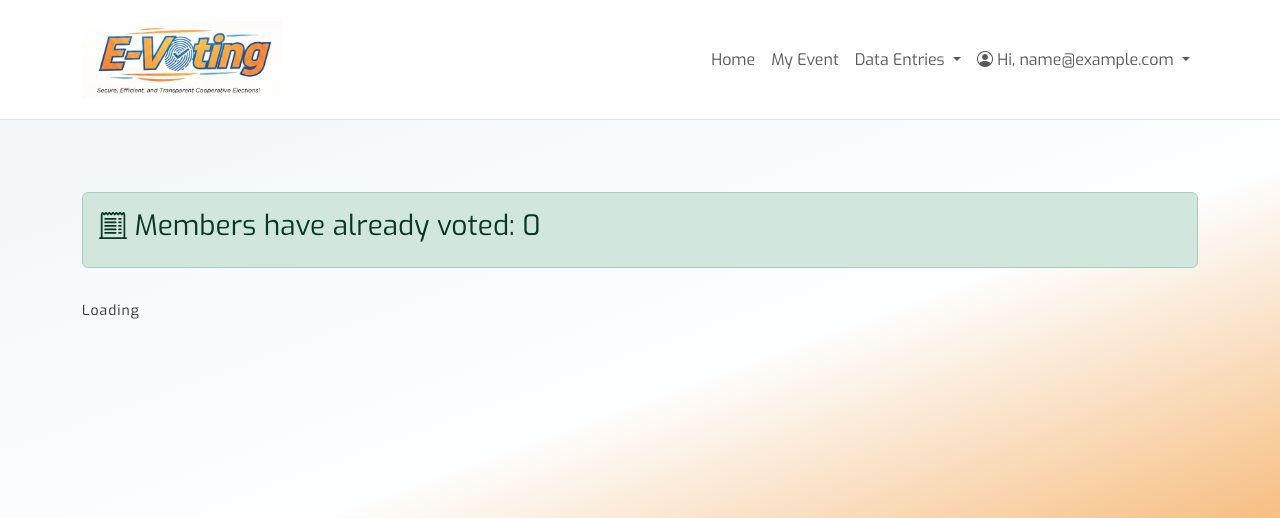
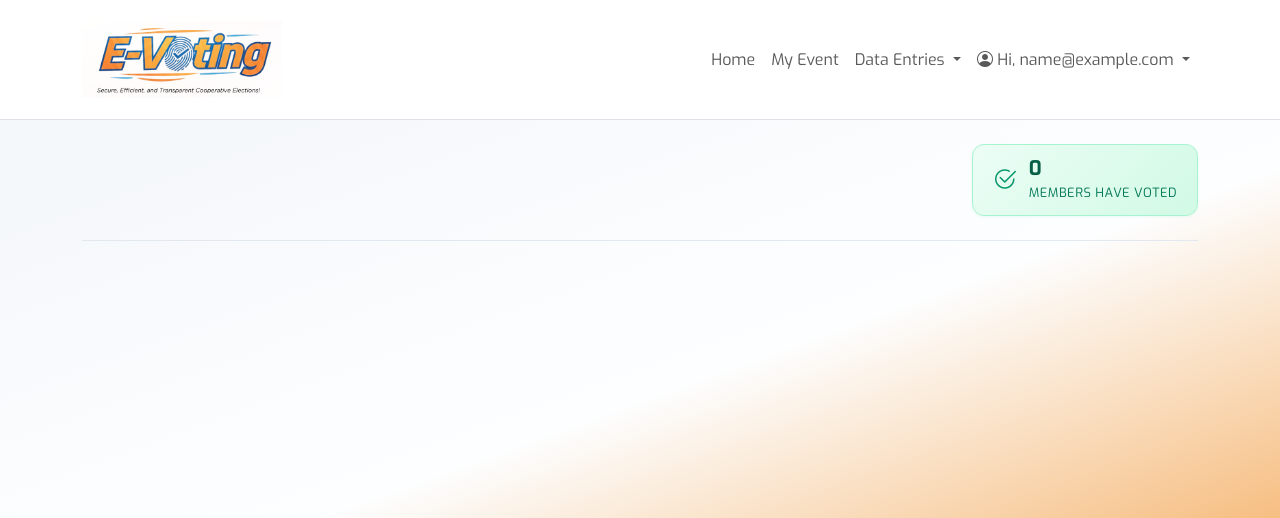
Before and after one commit to AnsellGabriel/evoting, a Rails app: page /votes/results_graph in a window 1280 px wide. Shown: the top 518 px of the page. Run offline with Rails 7, Linux system fonts and the light colour scheme; the visitor is signed in with stand-in values (Sample User, id 1); data that the repository does not hold is empty; style sheets or scripts are compiled from the project's sources; parts of the project's set-up code (start-up, migrations or seed data) failed here and were passed over; some libraries are stand-ins or nearby versions.

Commit message:
update ui of graph

```diff
--- a/app/assets/stylesheets/custom.scss
+++ b/app/assets/stylesheets/custom.scss
@@ -450,3 +450,119 @@ body {
   font-size: 0.875rem;
   border-radius: 8px;
 }
+
+// Results graph page
+.results-graph {
+  padding-bottom: 2rem;
+  max-width: 1200px;
+  margin: 0 auto;
+}
+
+.results-graph__header {
+  display: flex;
+  flex-wrap: wrap;
+  align-items: center;
+  justify-content: space-between;
+  gap: 1rem 1.5rem;
+  margin-bottom: 2rem;
+  padding-bottom: 1.5rem;
+  border-bottom: 1px solid #e2e8f0;
+}
+
+.results-graph__title {
+  font-size: 1.75rem;
+  font-weight: 700;
+  color: #0f172a;
+  margin: 0;
+  letter-spacing: -0.02em;
+  line-height: 1.2;
+}
+
+.results-graph__stat {
+  display: flex;
+  align-items: center;
+  gap: 0.75rem;
+  padding: 0.75rem 1.25rem;
+  background: linear-gradient(135deg, #ecfdf5 0%, #d1fae5 100%);
+  border: 1px solid #a7f3d0;
+  border-radius: 12px;
+  box-shadow: 0 1px 3px rgba(16, 185, 129, 0.08);
+}
+
+.results-graph__stat-icon {
+  font-size: 1.5rem;
+  color: #059669;
+  line-height: 1;
+}
+
+.results-graph__stat-content {
+  display: flex;
+  flex-direction: column;
+  align-items: flex-start;
+  gap: 0.125rem;
+}
+
+.results-graph__stat-value {
+  font-size: 1.25rem;
+  font-weight: 700;
+  color: #065f46;
+  line-height: 1.2;
+}
+
+.results-graph__stat-label {
+  font-size: 0.8rem;
+  font-weight: 500;
+  color: #047857;
+  text-transform: uppercase;
+  letter-spacing: 0.04em;
+}
+
+.results-graph__cards {
+  display: grid;
+  grid-template-columns: repeat(auto-fill, minmax(340px, 1fr));
+  gap: 1.5rem;
+}
+
+.results-graph__card-wrapper {
+  min-width: 0;
+}
+
+.results-graph__card-wrapper--wide {
+  grid-column: 1 / -1;
+}
+
+.results-graph__card {
+  height: 100%;
+  background: #fff;
+  border: 1px solid #e5e7eb;
+  border-radius: 14px;
+  overflow: hidden;
+  box-shadow: 0 1px 3px rgba(0, 0, 0, 0.06);
+  transition: box-shadow 0.2s ease, border-color 0.2s ease;
+}
+
+.results-graph__card:hover {
+  box-shadow: 0 8px 24px rgba(0, 0, 0, 0.08);
+  border-color: #d1d5db;
+}
+
+.results-graph__card-title {
+  margin: 0;
+  padding: 1rem 1.25rem;
+  font-size: 1.1rem;
+  font-weight: 600;
+  color: #1e40af;
+  background: linear-gradient(180deg, #eff6ff 0%, #f8fafc 100%);
+  border-bottom: 1px solid #e2e8f0;
+}
+
+.results-graph__card-body {
+  padding: 1.25rem;
+}
+
+.results-graph__chart {
+  min-height: 280px;
+  display: flex;
+  align-items: center;
+  justify-content: center;
+}
--- a/app/views/votes/results_graph.html.erb
+++ b/app/views/votes/results_graph.html.erb
@@ -1,33 +1,52 @@
+<%
+  chart_options = {
+    height: "280px",
+    colors: ["#0ea5e9", "#8b5cf6", "#f59e0b", "#10b981", "#ef4444", "#6366f1", "#ec4899"],
+    library: {
+      chart: { borderRadius: 6 },
+      bar: { groupWidth: "70%" },
+      legend: { position: "none" },
+      vAxis: { minValue: 0, format: "0" },
+      backgroundColor: "transparent",
+      theme: "material"
+    }
+  }
+%>
 <%= turbo_frame_tag :occuring, data: { controller: "occuring" } do %>
+  <div class="results-graph">
+    <header class="results-graph__header">
+      <h1 class="results-graph__title"><%= @event.name %></h1>
+      <div class="results-graph__stat">
+        <span class="results-graph__stat-icon"><i class="bi bi-check2-circle" aria-hidden="true"></i></span>
+        <div class="results-graph__stat-content">
+          <span class="results-graph__stat-value"><%= to_curr(@member.where(voted: 1).count) %></span>
+          <span class="results-graph__stat-label">Members have voted</span>
+        </div>
+      </div>
+    </header>
 
-    <div class="mb-5">
-        <% #= column_chart @graph %>
-        <%= content_tag :h3, @event.name %>
-    </div>
-    <div class="alert alert-success" role="alert">
-       <strong></strong> <h3><i class="bi bi-receipt-cutoff"></i>      Members have already voted: <%= to_curr(@member.where(voted: 1).count) %></h3>
-    </div>
-    <div class="mb-3">
-        <% #= column_chart @graph_with_name %>
-            <div class="row">
+    <div class="results-graph__cards">
       <% @positions.each do |pos| %>
-                    <div class="<%= "col-md-6" unless pos.id == 1 %>">
-                        <div class="card mb-3">
-                            <%= content_tag :h4, pos.name, class: "card-header text-primary" %>
-                            <div class="card-body">
+        <div class="results-graph__card-wrapper <%= "results-graph__card-wrapper--wide" if pos.id == 1 %>">
+          <article class="results-graph__card">
+            <h2 class="results-graph__card-title"><%= pos.name %></h2>
+            <div class="results-graph__card-body">
               <% @vote = Vote.joins(:candidate).group("candidates.name").where(position: pos, post: 1, event: @my_event).count("id") %>
               <% results = Vote.group(:candidate_id).where(position: pos, post: 1, event: @my_event).count %>
-                                <% @graph = results.map { |candidate, count| [candidate, count] } %>
-                                <% # results_with_name = Vote.joins(:candidate).group('candidates.name').count %>
-                                <% @graph_with_name = @vote.map { |candidate_name, count| [candidate_name, count] } %>
+              <% @graph = results.map { |candidate, count| [candidate, count] }.sort_by { |_, count| -count } %>
+              <% @graph_with_name = @vote.map { |candidate_name, count| [candidate_name, count] }.sort_by { |_, count| -count } %>
 
-                                <%= column_chart @graph_with_name unless @event.election? %>
-                                <%= column_chart @graph if @event.election? %>
+              <div class="results-graph__chart">
+                <% if @event.election? %>
+                  <%= column_chart @graph, **chart_options %>
+                <% else %>
+                  <%= column_chart @graph_with_name, **chart_options %>
+                <% end %>
               </div>
             </div>
+          </article>
         </div>
       <% end %>
     </div>
   </div>
-    <p>Loading</p>
 <% end %>
```
Lines whose indentation alone changed are shown as unchanged.
